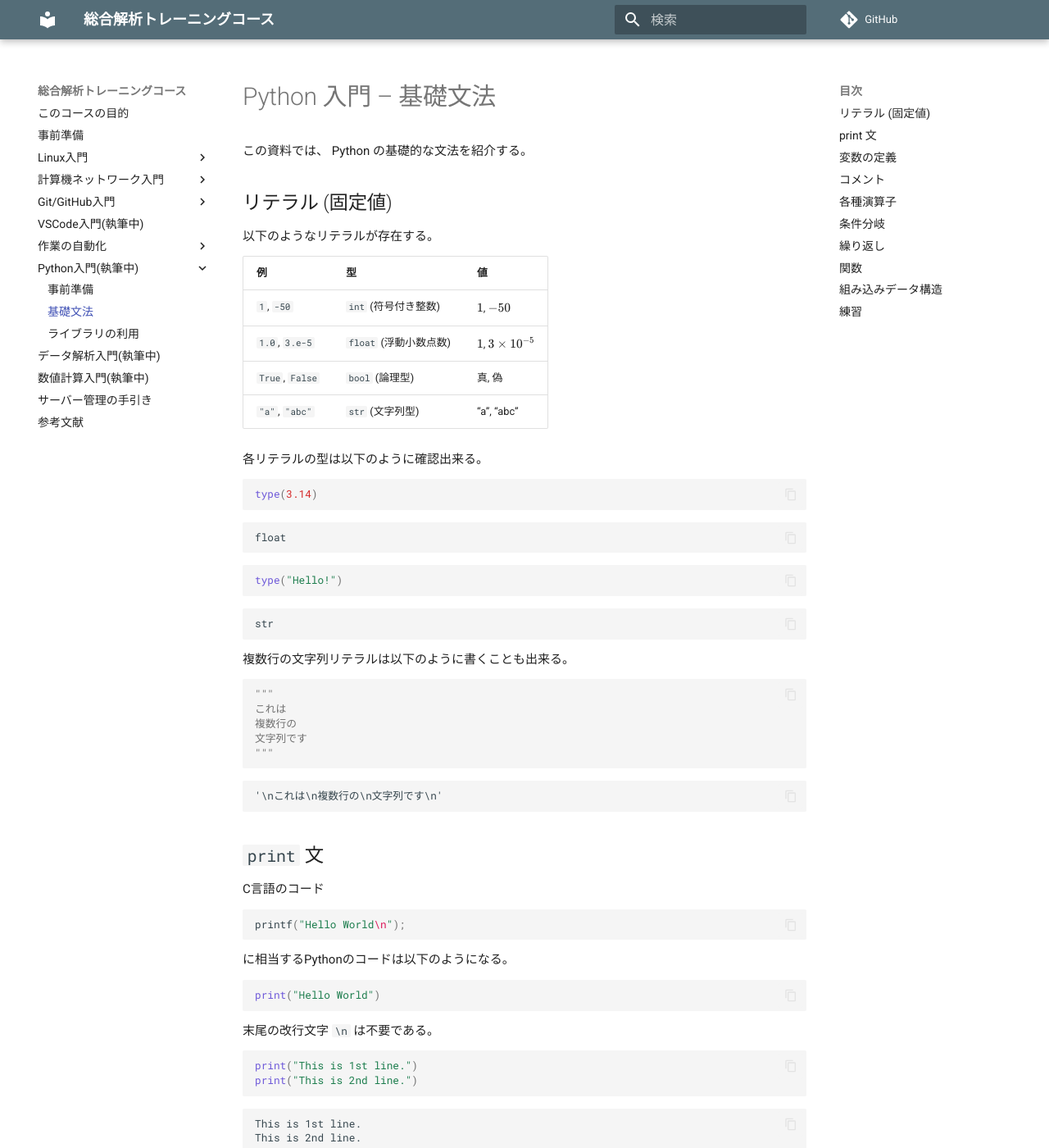
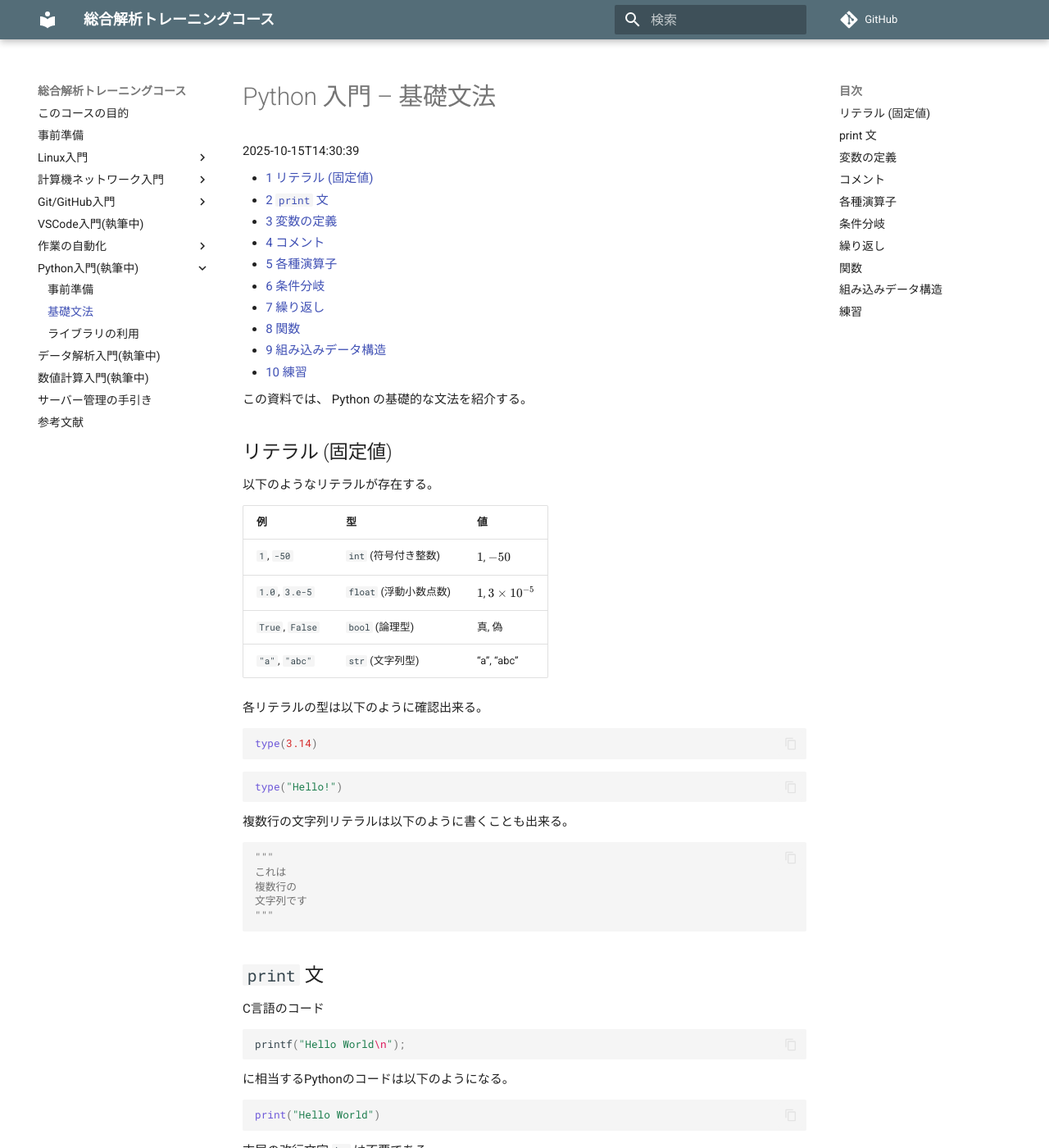
Before and after one commit to is-isee/training_course, an MkDocs documentation site: the page built from docs/python/basic.md, in a window 1280 px wide and 1400 px high. Shown: the whole window at 82% size. Built offline with MkDocs 1.6.1 and Material for MkDocs 9.7.7, drawn with Linux system fonts in a browser that asks for light colours; comment, search, counter and statistics services are not loaded; some of the changed text lies outside the part shown.

Commit message:
minor fix

````diff
--- a/docs/python/_quarto.yml
+++ b/docs/python/_metadata.yml
@@ -1,7 +1,3 @@
-project:
-  type: default
-  render: []
-
 freeze: auto
 execute:
   cache: true
--- a/docs/python/basic.md
+++ b/docs/python/basic.md
@@ -1,5 +1,19 @@
 # Python 入門 – 基礎文法
 
+2025-10-15T14:30:39
+
+- [<span class="toc-section-number">1</span> リテラル
+  (固定値)](#リテラル-固定値)
+- [<span class="toc-section-number">2</span> `print` 文](#print-文)
+- [<span class="toc-section-number">3</span> 変数の定義](#変数の定義)
+- [<span class="toc-section-number">4</span> コメント](#コメント)
+- [<span class="toc-section-number">5</span> 各種演算子](#各種演算子)
+- [<span class="toc-section-number">6</span> 条件分岐](#条件分岐)
+- [<span class="toc-section-number">7</span> 繰り返し](#繰り返し)
+- [<span class="toc-section-number">8</span> 関数](#関数)
+- [<span class="toc-section-number">9</span>
+  組み込みデータ構造](#組み込みデータ構造)
+- [<span class="toc-section-number">10</span> 練習](#練習)
 
 この資料では、 Python の基礎的な文法を紹介する。
 
@@ -20,13 +34,9 @@
 type(3.14)
 ```
 
-    float
-
 ``` python
 type("Hello!")
 ```
-
-    str
 
 複数行の文字列リテラルは以下のように書くことも出来る。
 
@@ -37,8 +47,6 @@ type("Hello!")
 文字列です
 """
 ```
-
-    '\nこれは\n複数行の\n文字列です\n'
 
 ## `print` 文
 
@@ -61,18 +69,11 @@ print("This is 1st line.")
 print("This is 2nd line.")
 ```
 
-    This is 1st line.
-    This is 2nd line.
-
 自動で型を認識して出力してくれる。改行文字などの特殊文字も利用出来る。
 
 ``` python
 print("a = ", 1, "\nb = ", 3.14, "\ntype(b) = ", type(3.14))
 ```
-
-    a =  1
-    b =  3.14
-    type(b) =  <class 'float'>
 
 ここまで`print`文を使わなくても値が得られていたことを不思議に思うかもしれない。
 これは、セル内で最後に実行した文の返り値をNotebookが出力してくれるためである。
````
Also changed, not shown: other parts of docs/python/basic.md (+0 -69 lines), docs/python/library.md (+9 -68 lines), docs/python/prep.md (+7 -0 lines), docs/python/basic.ipynb, docs/python/library.ipynb, docs/python/prep.ipynb, 1 other file.
